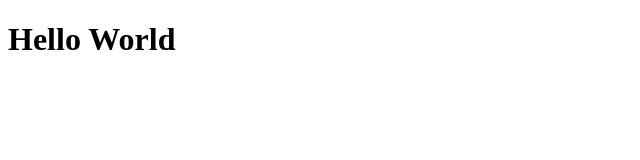
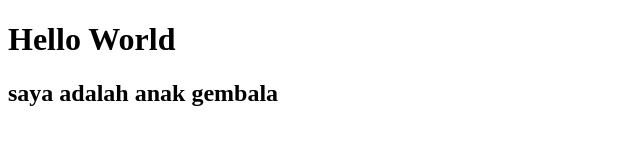
Before and after one commit to DanuRamdhani/test, a plain HTML site: page index.html in a window 1280 px wide. Shown: the whole page, without its empty margins (0-640 px from the left). Drawn offline with Linux system fonts and the light colour scheme.

Commit message:
mengubah index.html

```diff
--- a/index.html
+++ b/index.html
@@ -8,5 +8,6 @@
 </head>
 <body>
     <h1>Hello World</h1>
+    <h2>saya adalah anak gembala</h2>
 </body>
 </html>
```
